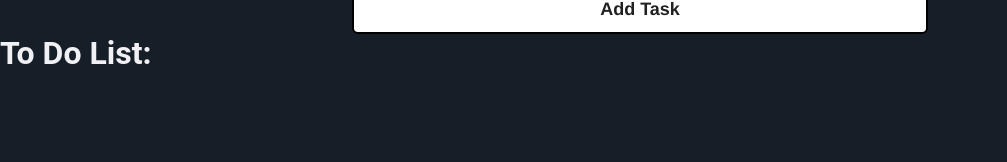
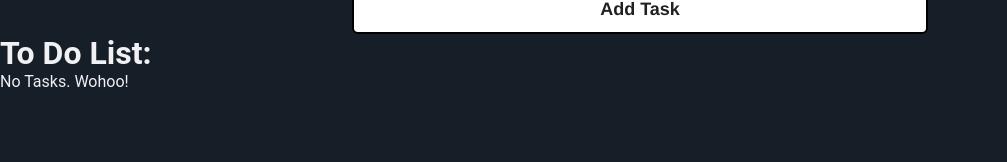
Before and after one commit to roval15/reactjs-todo-app, a React (Vite) app: page / in a window 1280 px wide. Shown: the part 138-300 px from the top of the page, without its empty margins (0-1007 px from the left). Built offline with nearby package versions, Linux system fonts and the light colour scheme.

Commit message:
style: font color changes for checked to dos

```diff
--- a/src/App.css
+++ b/src/App.css
@@ -79,6 +79,8 @@ li {
   justify-content: space-around;
   font-size: 1.3rem;
 }
+
+
 
 label {
 text-align: center;
@@ -169,3 +171,7 @@ https://getcssscan.com/css-buttons-examples*/
 .button-80:not(:disabled):active {
   transform: translateY(.125rem);
 }
+
+.new-todo-list li:has(input:checked) label {
+  color: hsl(200, 25%, 63%);
+}
--- a/src/App.jsx
+++ b/src/App.jsx
@@ -54,6 +54,7 @@ function App() {
       </form>
       <h1 className="new-todo-title">To Do List:</h1>
       <ul className="new-todo-list">
+        {todos.length === 0 && "No Tasks. Wohoo!"}
         {todos.map((todo) => {
           return (
             <li key={todo.id}>
```
